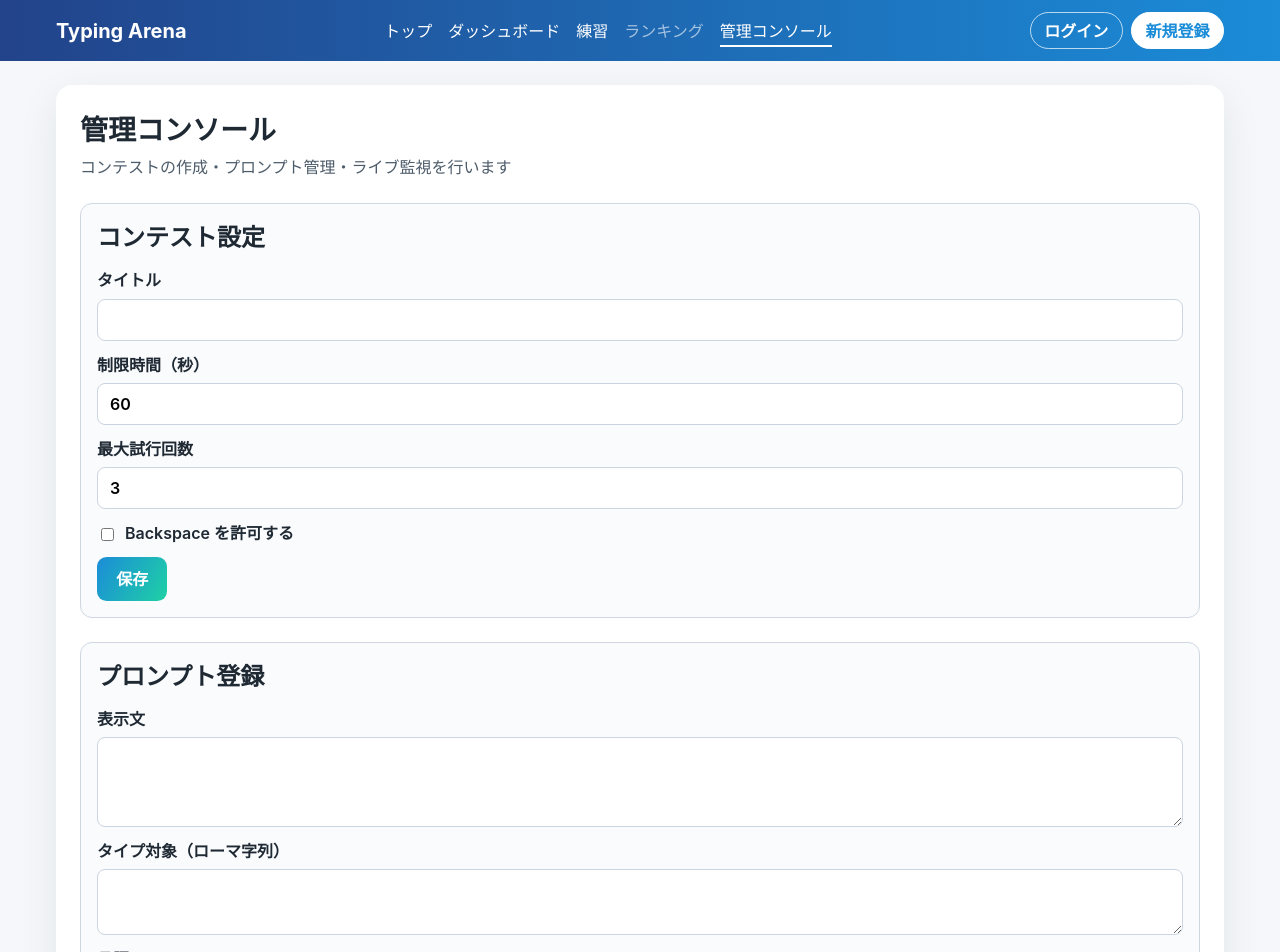
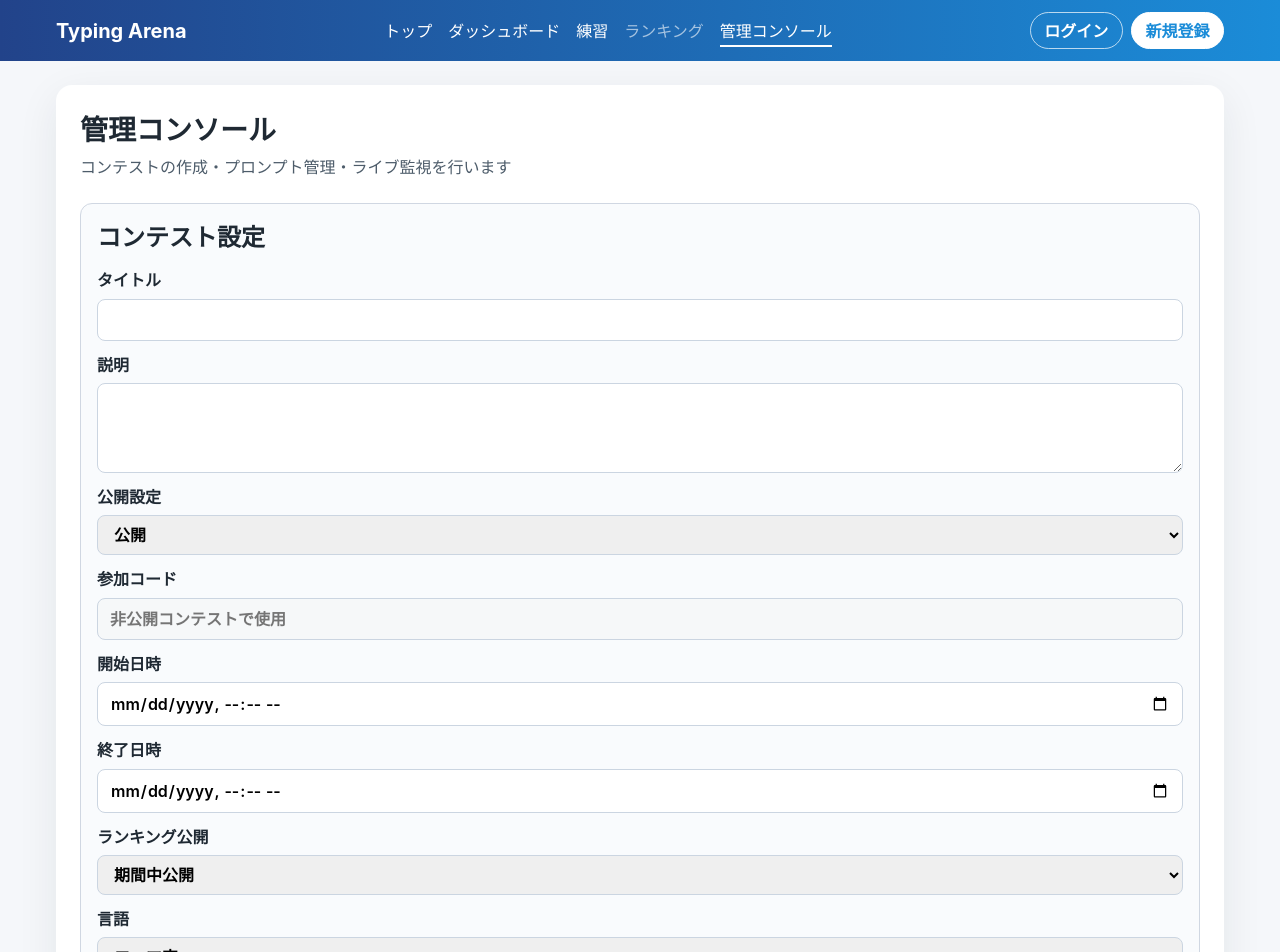
Before and after one commit to Latte72R/typing-frontend, a React (Vite) app: page /admin in a window 1280 px wide. Shown: the top 952 px of the page. Built offline with nearby package versions, Linux system fonts and the light colour scheme; no server answers.

Commit message:
Add required contest creation fields

```diff
--- a/src/components/typing/AdminForms.tsx
+++ b/src/components/typing/AdminForms.tsx
@@ -1,6 +1,10 @@
-import { type FormEvent, useState } from 'react';
+import { type ChangeEvent, type FormEvent, useState } from 'react';
 import { useCreateContestMutation, useCreatePromptMutation } from '@/features/admin/api/adminQueries.ts';
-import type { ContestLanguage } from '@/types/api.ts';
+import type {
+  ContestLanguage,
+  ContestVisibility,
+  LeaderboardVisibility,
+} from '@/types/api.ts';
 import styles from './AdminForms.module.css';
 
 type Feedback = { type: 'success' | 'error'; message: string };
@@ -17,29 +21,85 @@ const parseNumberField = (value: FormDataEntryValue | null) => {
   return 0;
 };
 
+const parseDateTimeField = (value: FormDataEntryValue | null) => {
+  if (typeof value !== 'string') {
+    return '';
+  }
+  const trimmed = value.trim();
+  if (trimmed === '') {
+    return '';
+  }
+  const parsed = new Date(trimmed);
+  if (Number.isNaN(parsed.getTime())) {
+    return '';
+  }
+  return parsed.toISOString();
+};
+
 export const AdminForms = () => {
   const createContest = useCreateContestMutation();
   const createPrompt = useCreatePromptMutation();
   const [contestFeedback, setContestFeedback] = useState<Feedback | null>(null);
   const [promptFeedback, setPromptFeedback] = useState<Feedback | null>(null);
+  const [contestVisibility, setContestVisibility] = useState<ContestVisibility>('public');
+
+  const handleVisibilityChange = (event: ChangeEvent<HTMLSelectElement>) => {
+    setContestVisibility(event.target.value as ContestVisibility);
+  };
 
   const handleContestSubmit = (event: FormEvent<HTMLFormElement>) => {
     event.preventDefault();
     const form = event.currentTarget;
     const formData = new FormData(form);
     const title = String(formData.get('title') ?? '').trim();
+    const description = String(formData.get('description') ?? '').trim();
+    const visibility = String(formData.get('visibility') ?? 'public') as ContestVisibility;
+    const joinCode = String(formData.get('joinCode') ?? '').trim();
+    const startsAt = parseDateTimeField(formData.get('startsAt'));
+    const endsAt = parseDateTimeField(formData.get('endsAt'));
+    const leaderboardVisibility = String(
+      formData.get('leaderboardVisibility') ?? 'during',
+    ) as LeaderboardVisibility;
+    const language = String(formData.get('language') ?? 'romaji') as ContestLanguage;
     const timeLimitSec = parseNumberField(formData.get('timeLimit'));
     const maxAttempts = parseNumberField(formData.get('maxAttempts'));
     const allowBackspace = formData.get('allowBackspace') === 'on';
 
     setContestFeedback(null);
 
+    if (!startsAt) {
+      setContestFeedback({ type: 'error', message: '開始日時を正しく入力してください。' });
+      return;
+    }
+    if (!endsAt) {
+      setContestFeedback({ type: 'error', message: '終了日時を正しく入力してください。' });
+      return;
+    }
+    if (new Date(endsAt).getTime() <= new Date(startsAt).getTime()) {
+      setContestFeedback({ type: 'error', message: '終了日時は開始日時より後に設定してください。' });
+      return;
+    }
+
     createContest.mutate(
-      { title, timeLimitSec, maxAttempts, allowBackspace },
+      {
+        title,
+        description: description === '' ? undefined : description,
+        visibility,
+        joinCode: joinCode === '' ? undefined : joinCode,
+        startsAt,
+        endsAt,
+        timezone: 'Asia/Tokyo',
+        timeLimitSec,
+        maxAttempts,
+        allowBackspace,
+        leaderboardVisibility,
+        language,
+      },
       {
         onSuccess: () => {
           setContestFeedback({ type: 'success', message: 'コンテストを保存しました。' });
           form.reset();
+          setContestVisibility('public');
         },
         onError: (error) => {
           setContestFeedback({
@@ -85,6 +145,53 @@ export const AdminForms = () => {
         <label>
           タイトル
           <input name="title" required />
+        </label>
+        <label>
+          説明
+          <textarea name="description" rows={3} />
+        </label>
+        <label>
+          公開設定
+          <select
+            name="visibility"
+            defaultValue="public"
+            onChange={handleVisibilityChange}
+          >
+            <option value="public">公開</option>
+            <option value="private">非公開</option>
+          </select>
+        </label>
+        <label>
+          参加コード
+          <input
+            name="joinCode"
+            placeholder="非公開コンテストで使用"
+            disabled={contestVisibility !== 'private'}
+          />
+        </label>
+        <label>
+          開始日時
+          <input type="datetime-local" name="startsAt" required />
+        </label>
+        <label>
+          終了日時
+          <input type="datetime-local" name="endsAt" required />
+        </label>
+        <label>
+          ランキング公開
+          <select name="leaderboardVisibility" defaultValue="during">
+            <option value="during">期間中公開</option>
+            <option value="after">終了後公開</option>
+            <option value="hidden">非公開</option>
+          </select>
+        </label>
+        <label>
+          言語
+          <select name="language" defaultValue="romaji">
+            <option value="romaji">ローマ字</option>
+            <option value="english">英語</option>
+            <option value="kana">かな</option>
+          </select>
         </label>
         <label>
           制限時間（秒）
```
Also changed, not shown: src/types/api.ts (+8 -0 lines).
